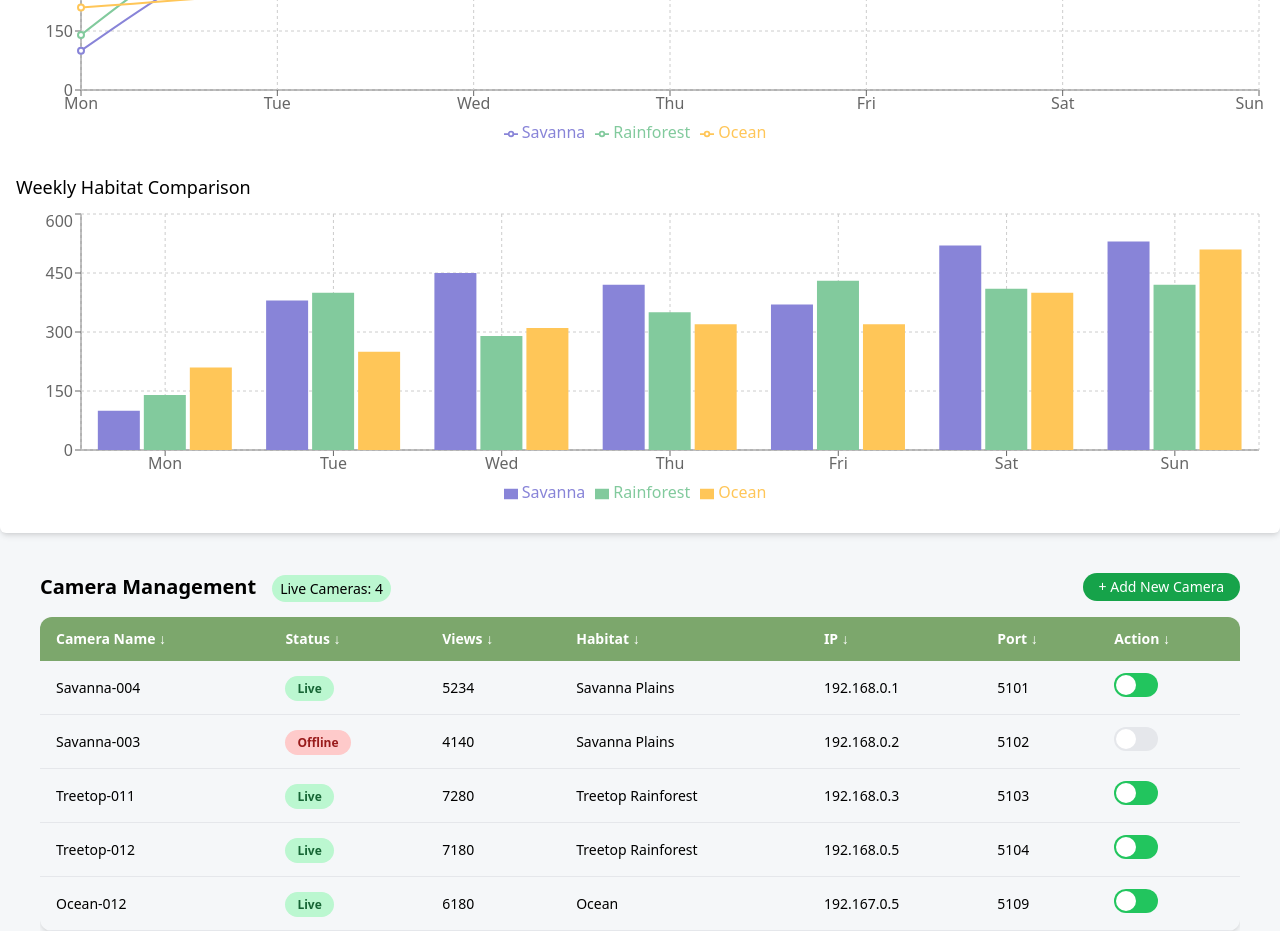
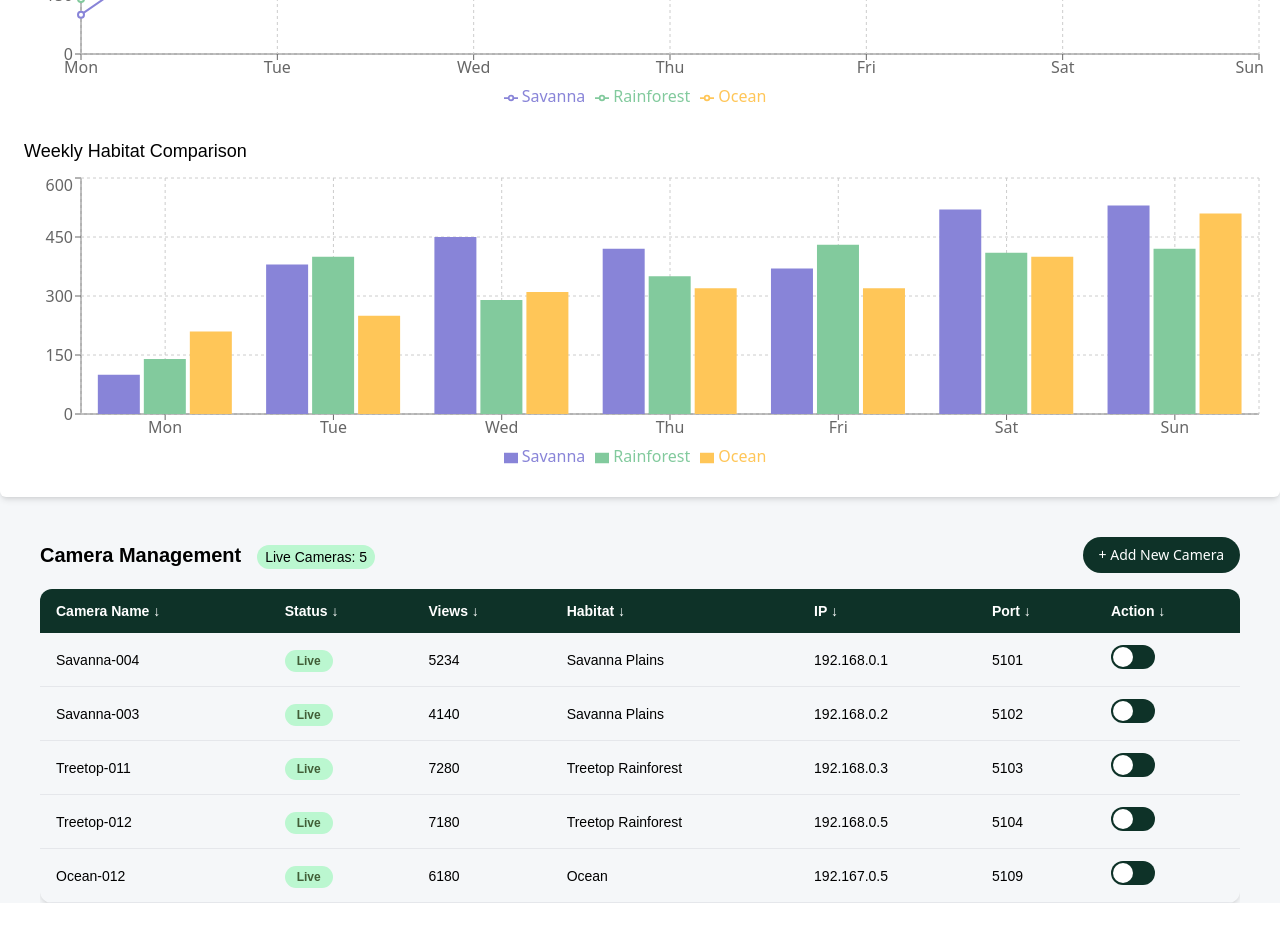
Before and after one commit to Madhukarkumar12/zooplus, a React (Vite) app in the folder client/: page / in a window 1280 px wide. Shown: the part 380-1311 px from the top of the page. After the commit the page ends 1283 px from the top, so only its background shows below. Built offline with nearby package versions, Linux system fonts and the light colour scheme.

Commit message:
backgroundchange

```diff
--- a/client/src/components/Analytics.jsx
+++ b/client/src/components/Analytics.jsx
@@ -24,12 +24,10 @@ const COLORS = ["#8884d8", "#82ca9d", "#ffc658", "#ff8042", "#00C49F", "#A28EFF"
 
 const Analytics = () => {
   return (
-    <div className="w-full px-4 py-6 bg-white rounded-md shadow-md overflow-x-auto space-y-6">
-      <h2 className="text-xl font-semibold mb-4">Google Analytics</h2>
+    <div className="w-full px-4 py-6 bg-white rounded-md shadow-md overflow-x-auto space-y-6 mt-4 ">
 
-      {/* ✅ Line Chart */}
       <div className="min-w-[600px]">
-        <h3 className="text-lg font-medium mb-2">Habitat Views Over Time</h3>
+        <h3 className="text-lg font-medium font-interTight mb-2 ml-2">Habitat Views Over Time</h3>
         <ResponsiveContainer width="100%" height={300}>
           <LineChart data={chartData}>
             <XAxis dataKey="day" />
@@ -50,9 +48,9 @@ const Analytics = () => {
         </ResponsiveContainer>
       </div>
 
-      {/* ✅ Bar Chart */}
+      {/* Bar Chart */}
       <div className="min-w-[600px]">
-        <h3 className="text-lg font-medium mb-2">Weekly Habitat Comparison</h3>
+        <h3 className="text-lg font-medium font-interTight mb-2 ml-2">Weekly Habitat Comparison</h3>
         <ResponsiveContainer width="100%" height={300}>
           <BarChart data={chartData}>
             <XAxis dataKey="day" />
--- a/client/src/components/Camera.jsx
+++ b/client/src/components/Camera.jsx
@@ -14,7 +14,7 @@ const initialCameraData = [
   {
     id: 2,
     name: "Savanna-003",
-    isLive: false,
+    isLive: true,
     views: 4140,
     habitat: "Savanna Plains",
     ip: "192.168.0.2",
@@ -69,48 +69,48 @@ const Camera = () => {
   return (
     <div className="px-4 md:px-10 mt-10">
       <div className="flex flex-col sm:flex-row justify-between items-start sm:items-center mb-4 gap-2">
-        <h2 className="text-xl font-semibold">
+        <h2 className="text-xl font-semibold font-interTight">
           Camera Management
-          <span className="ml-4 text-sm text-black-700 font-medium bg-green-200 px-2 py-1 rounded-full">
+          <span className="ml-4 text-sm text-black-700 font-interTight font-medium bg-green-200 px-2 py-1 rounded-full">
               Live Cameras: {totalLive}
           </span>
         </h2>
-        <button className="bg-green-600 text-white px-4 py-1 rounded-full text-sm">
-          + Add New Camera
+        <button className="bg-[#0E3228] w-auto text-white px-4 py-2 rounded-full text-sm">
+           + Add New Camera
         </button>
       </div>
       <div className="overflow-x-auto">
         <table className="w-full text-left border-collapse shadow-md rounded-xl overflow-hidden">
-          <thead className="bg-[#7ca76c] text-sm text-white">
+          <thead className="bg-[#0E3228] text-sm text-white">
              <tr>
-            <th className="px-4 py-3">Camera Name ↓</th>
-            <th className="px-4 py-3">Status ↓</th>
-            <th className="px-4 py-3">Views ↓</th>
-            <th className="px-4 py-3">Habitat ↓</th>
-            <th className="px-4 py-3">IP ↓</th>
-            <th className="px-4 py-3">Port ↓</th>
-            <th className="px-4 py-3">Action ↓</th>
+            <th className="px-4 py-3 font-interTight">Camera Name ↓</th>
+            <th className="px-4 py-3 font-interTight">Status ↓</th>
+            <th className="px-4 py-3 font-interTight">Views ↓</th>
+            <th className="px-4 py-3 font-interTight">Habitat ↓</th>
+            <th className="px-4 py-3 font-interTight">IP ↓</th>
+            <th className="px-4 py-3 font-interTight">Port ↓</th>
+            <th className="px-4 py-3 font-interTight">Action ↓</th>
           </tr>
           </thead>
           <tbody>
             {cameraData.map((cam) => (
               <tr key={cam.id} className="border-b hover:bg-gray-50 text-sm">
-                <td className="px-4 py-3 font-medium">{cam.name}</td>
+                <td className="px-4 py-3 font-medium font-interTight">{cam.name}</td>
                 <td className="px-4 py-3">
                   <span
-                    className={`px-3 py-1 rounded-full text-xs font-semibold ${
+                    className={`px-3 py-1 rounded-full text-xs font-semibold font-interTight ${
                       cam.isLive
-                        ? 'bg-green-200 text-green-800'
+                        ? 'bg-green-200 text-[#415E37]'
                         : 'bg-red-200 text-red-800'
                     }`}
                   >
                     {cam.isLive ? 'Live' : 'Offline'}
                   </span>
                 </td>
-                <td className="px-4 py-3">{cam.views}</td>
-                <td className="px-4 py-3">{cam.habitat}</td>
-                <td className="px-4 py-3">{cam.ip}</td>
-                <td className="px-4 py-3">{cam.port}</td>
+                <td className="px-4 py-3 font-interTight">{cam.views}</td>
+                <td className="px-4 py-3 font-interTight">{cam.habitat}</td>
+                <td className="px-4 py-3 font-interTight">{cam.ip}</td>
+                <td className="px-4 py-3 font-interTight">{cam.port}</td>
                 <td className="px-4 py-3">
                   <label className="inline-flex relative items-center cursor-pointer">
                     <input
@@ -119,7 +119,7 @@ const Camera = () => {
                       onChange={() => toggleLiveStatus(cam.id)}
                       className="sr-only peer"
                     />
-                    <div className="w-11 h-6 bg-gray-200 rounded-full peer peer-checked:bg-green-500 relative">
+                    <div className="w-11 h-6 bg-gray-200 rounded-full peer peer-checked:bg-[#0E3228] relative">
                       <div className="absolute top-0.5 left-0.5 bg-white w-5 h-5 rounded-full transition-transform duration-300 peer-checked:translate-x-full"></div>
                     </div>
                   </label>
```
